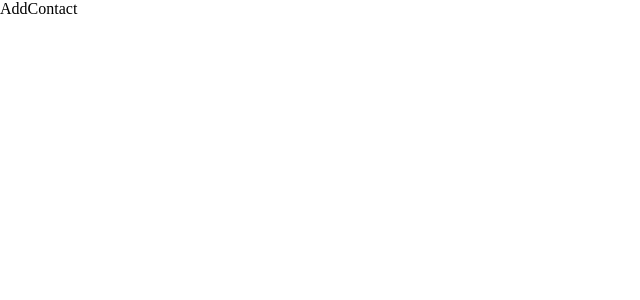
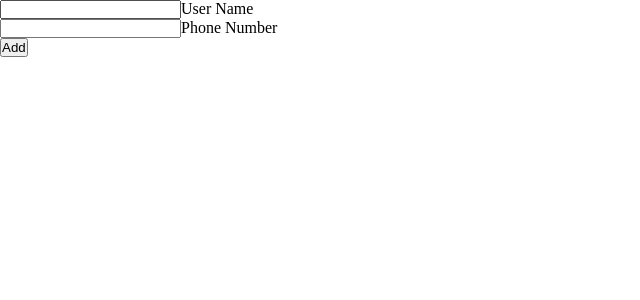
Before and after one commit to MaroufEbrahimi/contact-list, a React (Create React App) app: page / in a window 1280 px wide. Shown: the top 300 px of the page, without its empty margins (0-640 px from the left). Built offline with nearby package versions, Linux system fonts and the light colour scheme.

Commit message:
added form validation

```diff
--- a/src/components/AddContact/AddContact.js
+++ b/src/components/AddContact/AddContact.js
@@ -3,7 +3,27 @@ import React from "react";
 import "./AddContact.css";
 
 const AddContact = () => {
-  return <div>AddContact</div>;
+  return (
+    <div className="login_container">
+      <form>
+        <div className="input_box">
+          <input type="text" required />
+          <span></span>
+          <label>User Name</label>
+        </div>
+
+        <div className="input_box">
+          <input type="text" required />
+          <span></span>
+          <label>Phone Number</label>
+        </div>
+
+        <div className="submit">
+          <input type="submit" value="Add" className="btn" />
+        </div>
+      </form>
+    </div>
+  );
 };
 
 export default AddContact;
```
